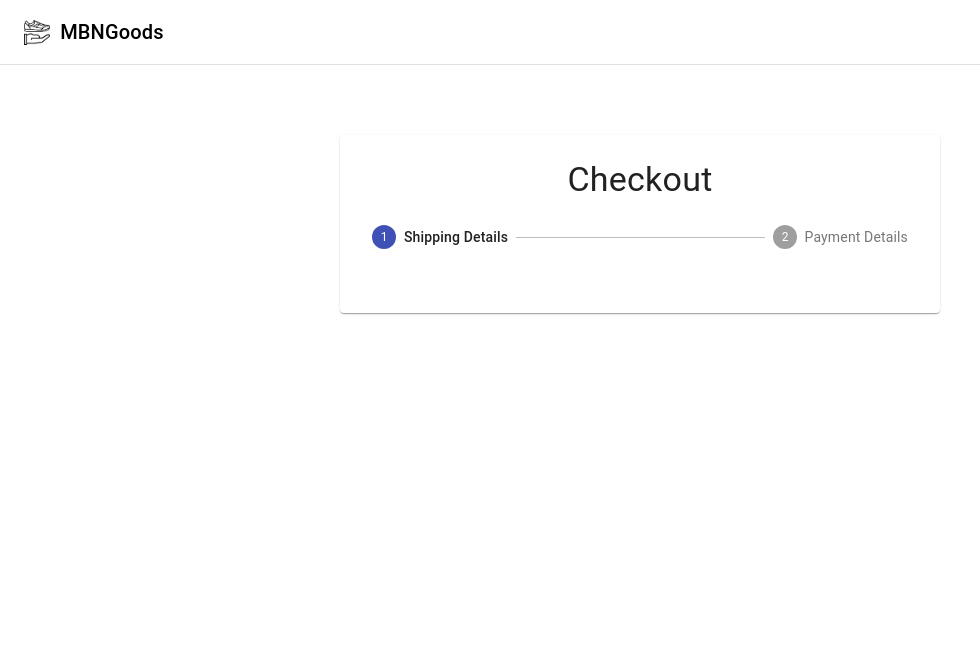
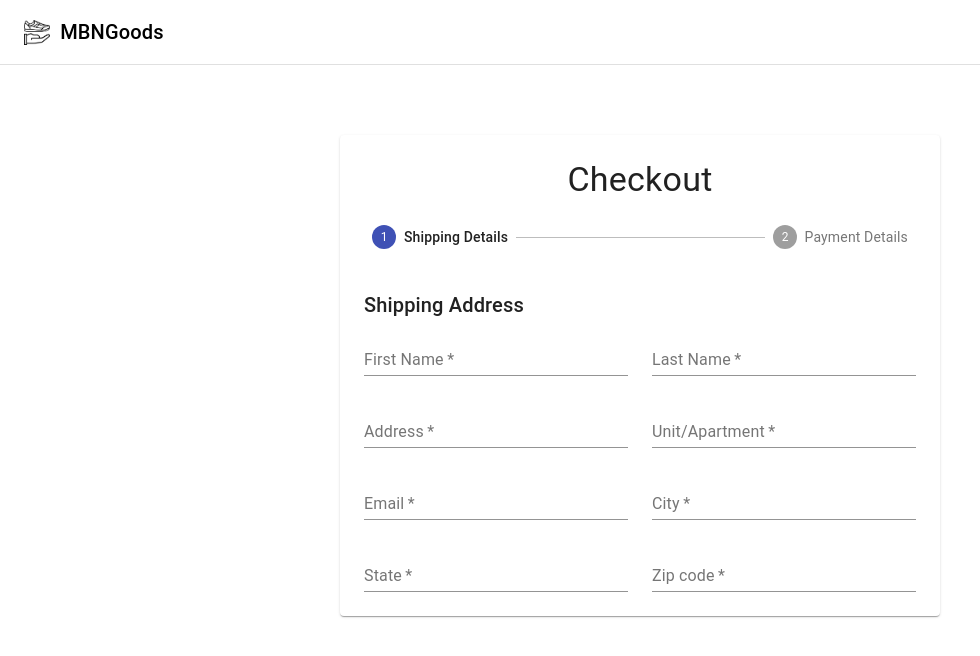
Before and after one commit to ian-wag/e_commerce-store, a React (Create React App) app: page /checkout in a window 1280 px wide. Shown: the top 656 px of the page, without its empty margins (0-980 px from the left). Built offline with nearby package versions, Linux system fonts and the light colour scheme; no server answers.

Commit message:
added custom fields to checkout form

```diff
--- a/src/components/CheckoutForm/AddressForm.jsx
+++ b/src/components/CheckoutForm/AddressForm.jsx
@@ -7,10 +7,32 @@ import {
   Grid,
   Typography,
 } from "@material-ui/core";
-import { useForm } from "react-hook-form";
+import { useForm, FormProvider } from "react-hook-form";
+import FormInput from "./Checkout/CustomTextField";
 
 const AddressForm = () => {
-  return <div></div>;
+  const methods = useForm();
+  return (
+    <>
+      <Typography variant="h6" gutterBottom>
+        Shipping Address
+      </Typography>
+      <FormProvider {...methods}>
+        <form onSubmit="">
+          <Grid container spacing={3}>
+            <FormInput required name="firstName" label="First Name" />
+            <FormInput required name="lastName" label="Last Name" />
+            <FormInput required name="address1" label="Address" />
+            <FormInput required name="address2" label="Unit/Apartment" />
+            <FormInput required name="email" label="Email" />
+            <FormInput required name="city" label="City" />
+            <FormInput required name="state" label="State" />
+            <FormInput required name="zip" label="Zip code" />
+          </Grid>
+        </form>
+      </FormProvider>
+    </>
+  );
 };
 
 export default AddressForm;
--- /dev/null
+++ b/src/components/CheckoutForm/Checkout/CustomTextField.jsx
@@ -0,0 +1,21 @@
+import React from "react";
+import { TextField, Grid } from "@material-ui/core";
+import { useFormContext, Controller } from "react-hook-form";
+
+const FormInput = ({ name, label, required }) => {
+  const { control } = useFormContext();
+
+  return (
+    <Grid item xs={12} sm={6}>
+      <Controller
+        control={control}
+        name={name}
+        render={({ field }) => (
+          <TextField {...field} label={label} fullWidth required={required} />
+        )}
+      />
+    </Grid>
+  );
+};
+
+export default FormInput;
```
